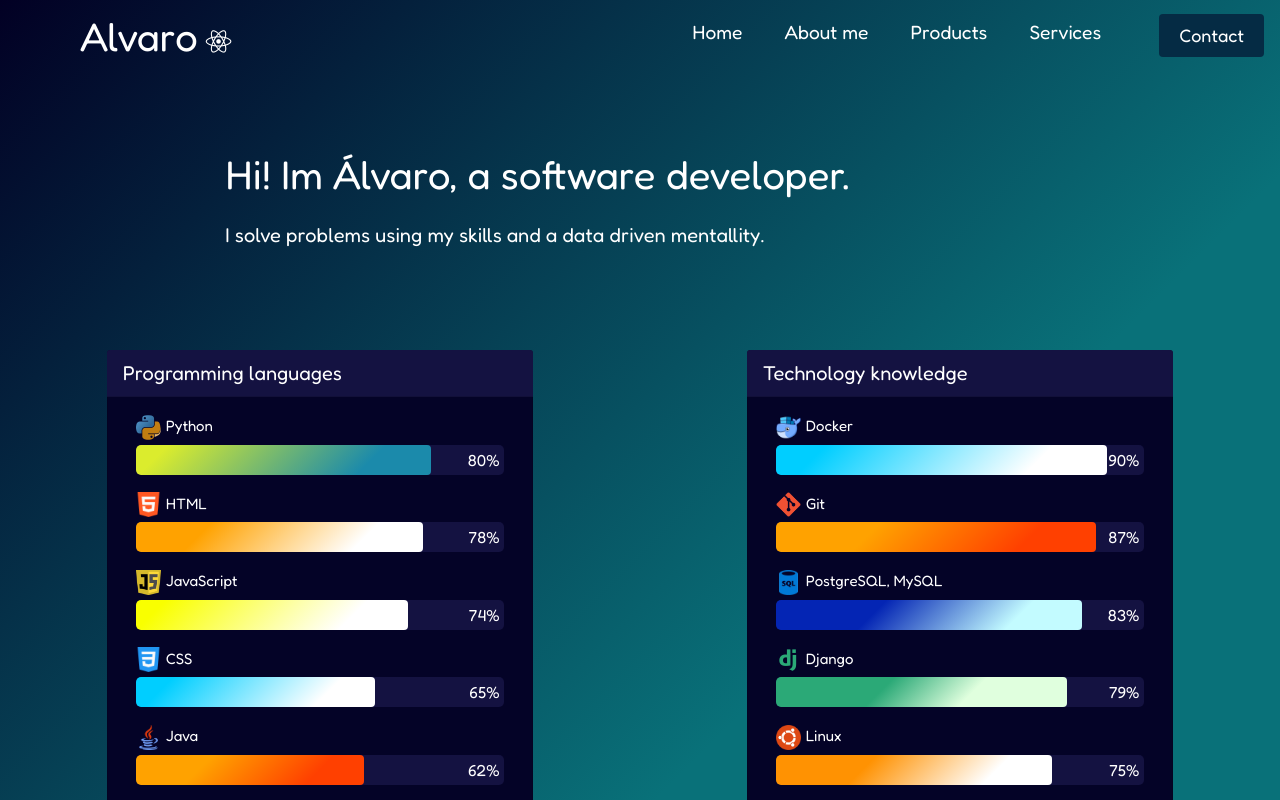
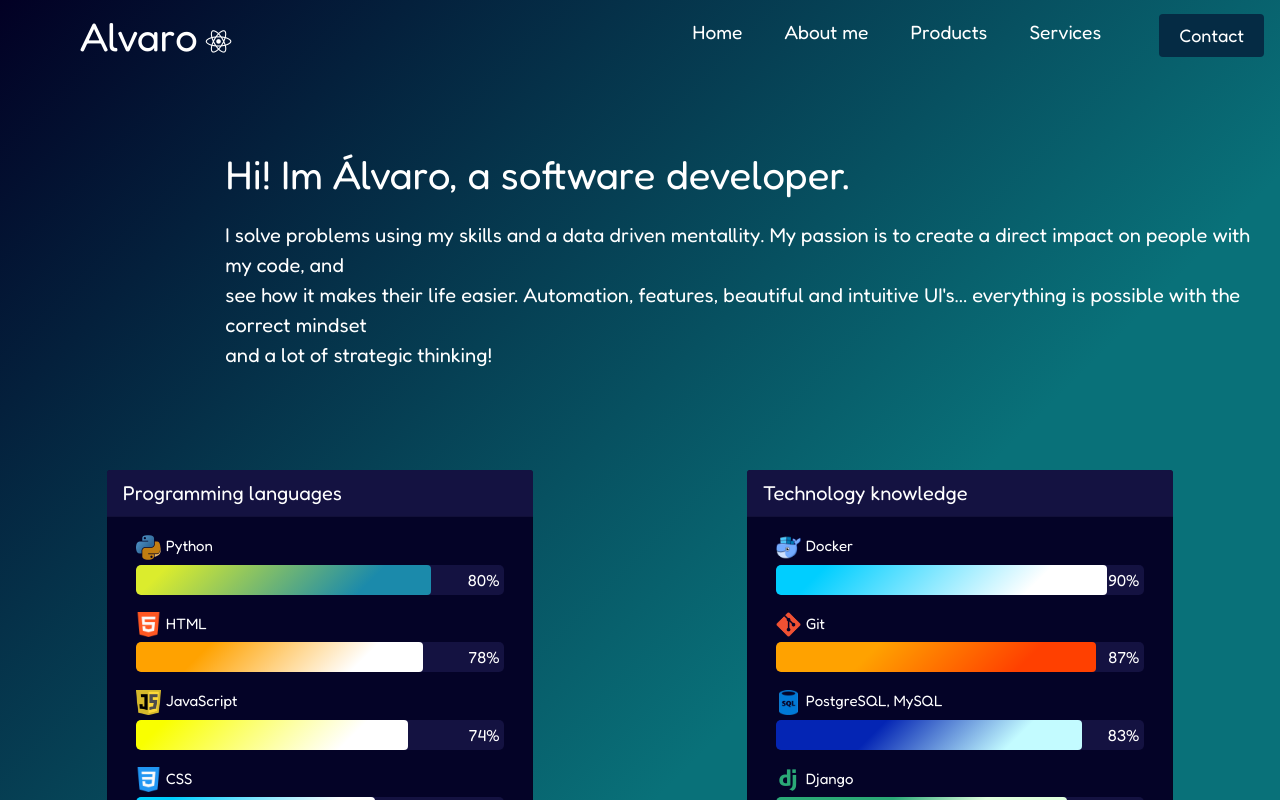
Before and after one commit to alvarodev-lc/personal-website, a React (Create React App) app: page /home in a window 1280 px wide. Shown: the top 800 px of the page. Built offline with nearby package versions, Linux system fonts and the light colour scheme.

Commit message:
More animations and added more presentation text

```diff
--- a/src/App.css
+++ b/src/App.css
@@ -9,26 +9,60 @@
 /* Padding 0.05px to avoid margin collapsing, casuing scroll efect when it should not*/
 
 body {
-    width: 100vw;
+    width: 100%;
     height: 100vh;
     margin: 0;
-    background: rgb(2, 0, 36);
     background: linear-gradient(135deg, rgba(2, 0, 36, 1) 0%, rgba(9, 113, 121, 1) 70%);
+    background-attachment: fixed;
     padding: 0.05px;
 }
 
-.App {
-    animation: transitionIn 2s;
+
+#presentation-card {
+    animation: transitionBottomUp 2s;
 }
 
+#programming-languages-card {
+    animation: transitionLeftRight 2s;
+}
+
+#technology-card {
+    animation: transitionRightLeft 2s;
+}
 
 /* Animation to transition smoothly on page loading*/
 
-@keyframes transitionIn {
+@keyframes transitionBottomUp {
     from {
         opacity: 0;
         transform: rotateX(-10deg);
         transform: translateY(-25px)
+    }
+    to {
+        opacity: 1;
+        transform: rotateX(0);
+        transform: translateY(0);
+    }
+}
+
+@keyframes transitionLeftRight {
+    from {
+        opacity: 0;
+        transform: rotateX(-10deg);
+        transform: translateX(-25px)
+    }
+    to {
+        opacity: 1;
+        transform: rotateX(0);
+        transform: translateY(0);
+    }
+}
+
+@keyframes transitionRightLeft {
+    from {
+        opacity: 0;
+        transform: rotateX(-10deg);
+        transform: translateX(25px)
     }
     to {
         opacity: 1;
--- a/src/App.jsx
+++ b/src/App.jsx
@@ -25,7 +25,7 @@ function App() {
       <Navbar/>
       <div className="App">
         {/*Presentation*/}
-        <div className='container-fluid'>
+        <div className='container-fluid' id='presentation-card'>
           <div className='row'>
             <div className='col offset-md-2'>
               <span className='big-text'>
@@ -36,16 +36,19 @@ function App() {
           <div className='row'>
             <div className='col offset-md-2 pt-md-3 pb-100'>
               <span className='normal-text'>
-                I solve problems using my skills and a data driven mentallity.
+                I solve problems using my skills and a data driven mentallity. My passion is to create a direct impact on people with my code, and<br/>
+                see how it makes their life easier. Automation, features, beautiful and intuitive UI's... everything is possible with the correct mindset<br/>
+                and a lot of strategic thinking!
               </span>
             </div>
           </div>
         </div>
+        {/*Maybe talk about strategic thinking a little bit*/}
         {/*Skills cards*/}
         <div className='container-fluid'>
           <div className='row justify-content-around'>
             {/*Technical skills*/}
-            <div className="col col-lg-4 card min-width-300">
+            <div className="col col-lg-4 card min-width-300" id='programming-languages-card'>
               <div className="card-header">
                 Programming languages
               </div>
@@ -94,7 +97,7 @@ function App() {
               </div>
             </div>
             {/*Technology knowledge*/}
-            <div className="col col-lg-4 card min-width-300 technology-card">
+            <div className="col col-lg-4 card min-width-300" id='technology-card'>
               <div className="card-header">
                 Technology knowledge
               </div>
--- a/src/App.min.css
+++ b/src/App.min.css
@@ -1 +1 @@
-*{box-sizing:border-box;margin:0;padding:0;font-family:Fredoka,sans-serif}body{width:100vw;height:100vh;margin:0;background:#020024;background:linear-gradient(135deg,rgba(2,0,36,1) 0,rgba(9,113,121,1) 70%);padding:.05px}.App{animation:transitionIn 2s}@keyframes transitionIn{from{opacity:0;transform:rotateX(-10deg);transform:translateY(-25px)}to{opacity:1;transform:rotateX(0);transform:translateY(0)}}.card{background-color:#040327!important;color:#fff;min-width:350px!important}.card-header{margin-top:-1px;margin-left:-13px;margin-right:-13px;font-size:20px;background-color:#141241!important;border-radius:9px}.card-title{font-size:15px;margin-left:5px}@media screen and (max-width:700px){.technology-card{margin-top:30px!important}}.big-text{font-size:40px;color:#fff}.normal-text{font-size:20px;color:#fff}.flex{display:flex!important}.pb-100{padding-bottom:100px}
+*{box-sizing:border-box;margin:0;padding:0;font-family:Fredoka,sans-serif}body{width:100%;height:100vh;margin:0;background:linear-gradient(135deg,rgba(2,0,36,1) 0,rgba(9,113,121,1) 70%);background-attachment:fixed;padding:.05px}#presentation-card{animation:transitionBottomUp 2s}#programming-languages-card{animation:transitionLeftRight 2s}#technology-card{animation:transitionRightLeft 2s}@keyframes transitionBottomUp{from{opacity:0;transform:rotateX(-10deg);transform:translateY(-25px)}to{opacity:1;transform:rotateX(0);transform:translateY(0)}}@keyframes transitionLeftRight{from{opacity:0;transform:rotateX(-10deg);transform:translateX(-25px)}to{opacity:1;transform:rotateX(0);transform:translateY(0)}}@keyframes transitionRightLeft{from{opacity:0;transform:rotateX(-10deg);transform:translateX(25px)}to{opacity:1;transform:rotateX(0);transform:translateY(0)}}.card{background-color:#040327!important;color:#fff;min-width:350px!important}.card-header{margin-top:-1px;margin-left:-13px;margin-right:-13px;font-size:20px;background-color:#141241!important;border-radius:9px}.card-title{font-size:15px;margin-left:5px}@media screen and (max-width:700px){.technology-card{margin-top:30px!important}}.big-text{font-size:40px;color:#fff}.normal-text{font-size:20px;color:#fff}.flex{display:flex!important}.pb-100{padding-bottom:100px}
```
